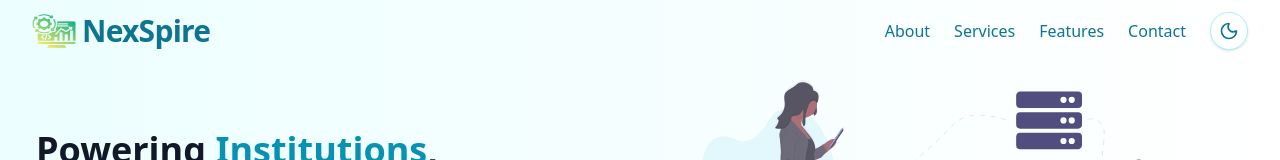
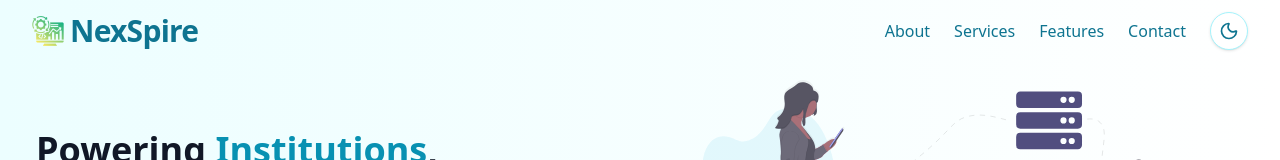
Before and after one commit to NikhiL-Nandeshwar/Website, a Next.js app in the folder erp-website/: page / in a window 1280 px wide. Shown: the top 160 px of the page. Built offline with nearby package versions, Linux system fonts and the light colour scheme.

Commit message:
navbar logo size

```diff
--- a/erp-website/src/components/custom/navbar.tsx
+++ b/erp-website/src/components/custom/navbar.tsx
@@ -34,9 +34,9 @@ export default function Navbar() {
                     <Image
                         src="/logo.png"
                         alt="Logo"
-                        width={36}
-                        height={36}
-                        className="w-11 h-9"
+                        width={32}
+                        height={32}
+                        className="w-8 h-8"
                     />
                     NexSpire
                 </Link>
```
